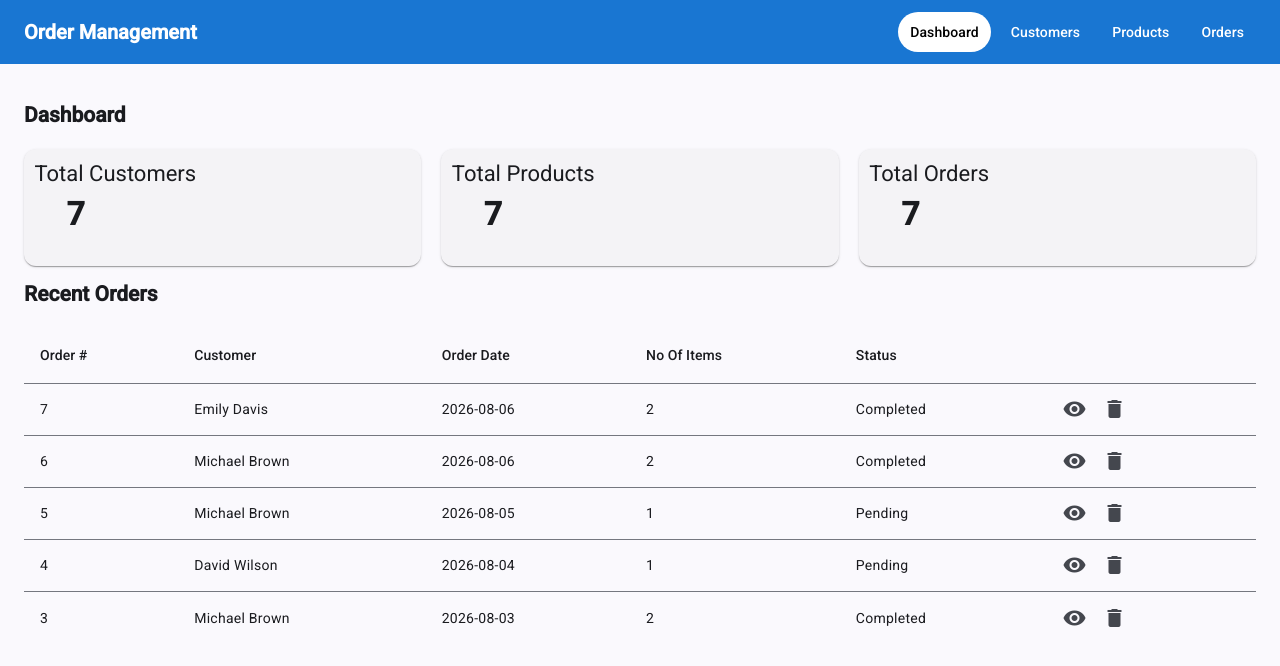
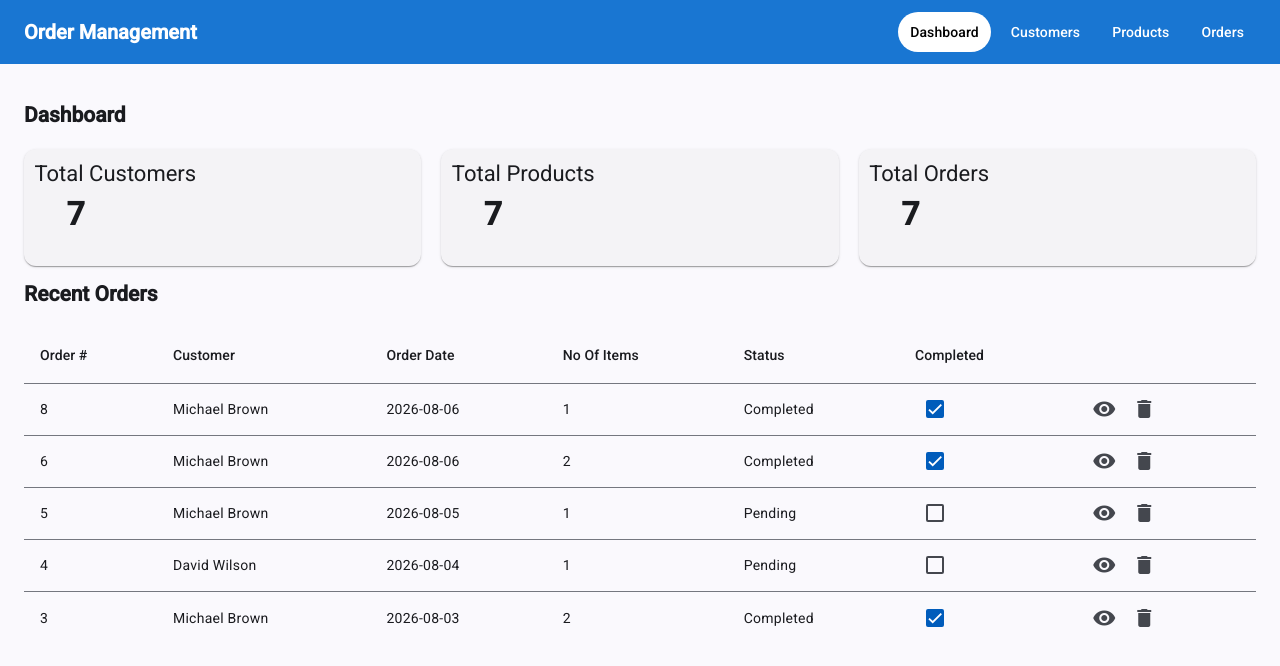
Before and after one commit to syed-hashmi/order-management-app, an Angular app: page / in a window 1280 px wide. Shown: the top 666 px of the page. Built offline with nearby package versions, Linux system fonts and the light colour scheme; data requests are answered from the project's data file.

Commit message:
readme updated added order update checkbox

```diff
--- a/db.json
+++ b/db.json
@@ -216,22 +216,16 @@
       "status": "Completed",
       "items": [
         {
-          "productId": 4,
-          "productName": "27-inch Monitor",
-          "quantity": 2,
-          "unitPrice": 1100
-        },
-        {
-          "productId": 7,
-          "productName": "TV",
-          "quantity": 3,
-          "unitPrice": 2100
+          "productId": 3,
+          "productName": "Mechanical Keyboard",
+          "quantity": 1,
+          "unitPrice": 300
         }
       ],
       "orderDate": "2026-08-06",
-      "customerName": "Emily Davis",
-      "customerId": 4,
-      "id": 7
+      "customerName": "Michael Brown",
+      "customerId": 3,
+      "id": 8
     }
   ]
 }
--- a/src/app/features/customers/customer-form/customer-form.html
+++ b/src/app/features/customers/customer-form/customer-form.html
@@ -10,7 +10,7 @@
 
                 <mat-form-field appearance="outline">
                     <mat-label>Full Name</mat-label>
-                    <input matInput formControlName="fullName" placeholder="Enter full name" />
+                    <input matInput formControlName="fullName" placeholder="Enter full name"  maxlength="50"/>
 
                     <mat-error *ngIf="customerForm.controls['fullName'].hasError('required')">
                         Full Name is required.
--- a/src/app/features/orders/order-form/order-form.html
+++ b/src/app/features/orders/order-form/order-form.html
@@ -2,7 +2,7 @@
     <mat-card-header>
         <mat-card-title>Create Order</mat-card-title>
     </mat-card-header>
-    <br/>
+    <br />
     <mat-card-content>
         <form [formGroup]="orderForm">
             <div class="form-grid">
@@ -13,7 +13,9 @@
                             {{customer.fullName}}
                         </mat-option>
                     </mat-select>
-
+                    <mat-error *ngIf="orderForm.get('customer')?.hasError('required')">
+                        Customer is required.
+                    </mat-error>
                 </mat-form-field>
 
                 <mat-form-field appearance="outline">
@@ -21,15 +23,12 @@
                     <mat-label>Status</mat-label>
 
                     <mat-select formControlName="status">
-
                         <mat-option value="Pending">
                             Pending
                         </mat-option>
-
                         <mat-option value="Completed">
                             Completed
                         </mat-option>
-
                     </mat-select>
 
                 </mat-form-field>
@@ -45,6 +44,9 @@
                                 {{product.name}}
                             </mat-option>
                         </mat-select>
+                        <mat-error *ngIf="items.at(i).get('product')?.hasError('required')">
+                            Product is required.
+                        </mat-error>
                     </mat-form-field>
 
                     <mat-form-field appearance="outline">
@@ -54,7 +56,19 @@
 
                     <mat-form-field appearance="outline">
                         <mat-label>Quantity</mat-label>
-                        <input matInput type="number" formControlName="quantity">
+                        <input matInput type="number" formControlName="quantity" min="1" max="50">
+
+                        <mat-error *ngIf="items.at(i).get('quantity')?.hasError('required')">
+                            Quantity is required.
+                        </mat-error>
+
+                        <mat-error *ngIf="items.at(i).get('quantity')?.hasError('min')">
+                            Min quantity is 1.
+                        </mat-error>
+
+                        <mat-error *ngIf="items.at(i).get('quantity')?.hasError('max')">
+                            Max quantity is 50.
+                        </mat-error>
                     </mat-form-field>
                     <button mat-icon-button color="warn" type="button" (click)="removeItem(i)">
                         <mat-icon>delete</mat-icon>
--- a/src/app/features/orders/order-form/order-form.ts
+++ b/src/app/features/orders/order-form/order-form.ts
@@ -77,7 +77,7 @@ export class OrderForm implements OnInit {
     this.items.push(
       this.fb.group({
         product: ['', Validators.required],
-        quantity: [1, [Validators.required, Validators.min(1)]],
+        quantity: [1, [Validators.required, Validators.min(1), Validators.max(50)]],
         unitPrice: [0]
       })
     );
--- a/src/app/features/orders/orders-list/orders-list.html
+++ b/src/app/features/orders/orders-list/orders-list.html
@@ -63,6 +63,17 @@
         </td>
     </ng-container>
 
+
+    <ng-container matColumnDef="completed">
+        <th mat-header-cell *matHeaderCellDef>
+            Completed
+        </th>
+        <td mat-cell *matCellDef="let order">
+            <mat-checkbox [checked]="order.status === 'Completed'" (change)="toggleCompleted(order, $event.checked)">
+            </mat-checkbox>
+        </td>
+    </ng-container>
+
     <ng-container matColumnDef="actions">
         <th mat-header-cell *matHeaderCellDef>
         </th>
--- a/src/app/features/orders/orders-list/orders-list.ts
+++ b/src/app/features/orders/orders-list/orders-list.ts
@@ -21,6 +21,7 @@ import { HttpErrorResponse, HttpResponse } from '@angular/common/http';
 import { NotificationService } from '../../../shared/services/notification-service';
 import { OrderService } from '../services/order-service';
 import { Order } from '../services/models/order.model';
+import { MatCheckboxModule } from '@angular/material/checkbox';
 
 @Component({
   selector: 'app-orders-list',
@@ -35,7 +36,8 @@ import { Order } from '../services/models/order.model';
     MatButtonModule,
     MatIconModule,
     MatSnackBarModule,
-    RouterLink
+    RouterLink,
+    MatCheckboxModule
   ],
   templateUrl: './orders-list.html',
   styleUrl: './orders-list.scss'
@@ -51,6 +53,7 @@ export class OrdersList implements OnInit {
     'orderDate',
     'items',
     'status',
+    'completed',
     'actions'
   ];
 
@@ -175,4 +178,23 @@ export class OrdersList implements OnInit {
   }
 
 
+  toggleCompleted(order: Order, completed: boolean): void {
+  const updatedOrder :Order= {
+    ...order,
+    status: completed ? 'Completed' : 'Pending'
+  };
+
+  this.orderService.updateOrder(updatedOrder)
+    .pipe(takeUntilDestroyed(this.destroyRef))
+    .subscribe({
+      next: () => {
+        this.loadOrders();
+        this.notification.success('Order status updated.');
+      },
+      error: () => {
+        this.notification.error('Failed to update order status.');
+      }
+    });
 }
+
+}
```
Also changed, not shown: 1 other file (tests, documents, lock files or other folders).
